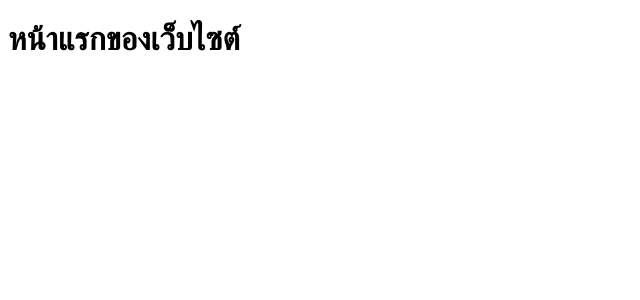
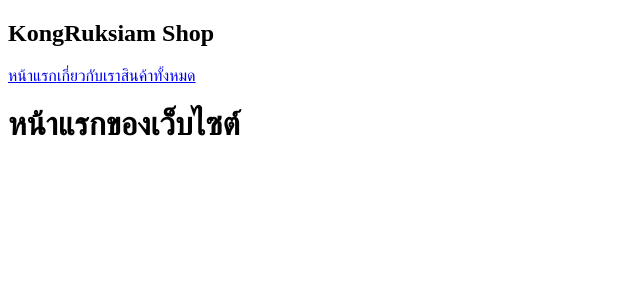
Before and after one commit to Celesca/nuxt-basic, a Nuxt app: page / in a window 1280 px wide. Shown: the top 300 px of the page, without its empty margins (0-640 px from the left). Built offline with nearby package versions, Linux system fonts and the light colour scheme.

Commit message:
add: nuxtlink

```diff
--- a/pages/index.vue
+++ b/pages/index.vue
@@ -1,6 +1,16 @@
 <template>
     <div>
+        <header>
+            <nav>
+                <h1>KongRuksiam Shop</h1>
+                <NuxtLink to="/">หน้าแรก</NuxtLink>
+                <NuxtLink to="/about">เกี่ยวกับเรา</NuxtLink>
+                <NuxtLink to="/products">สินค้าทั้งหมด</NuxtLink>
+            </nav>
+        </header>
+        <div>
         <h1>หน้าแรกของเว็บไซต์</h1>
+    </div>
     </div>
 </template>
 
```
